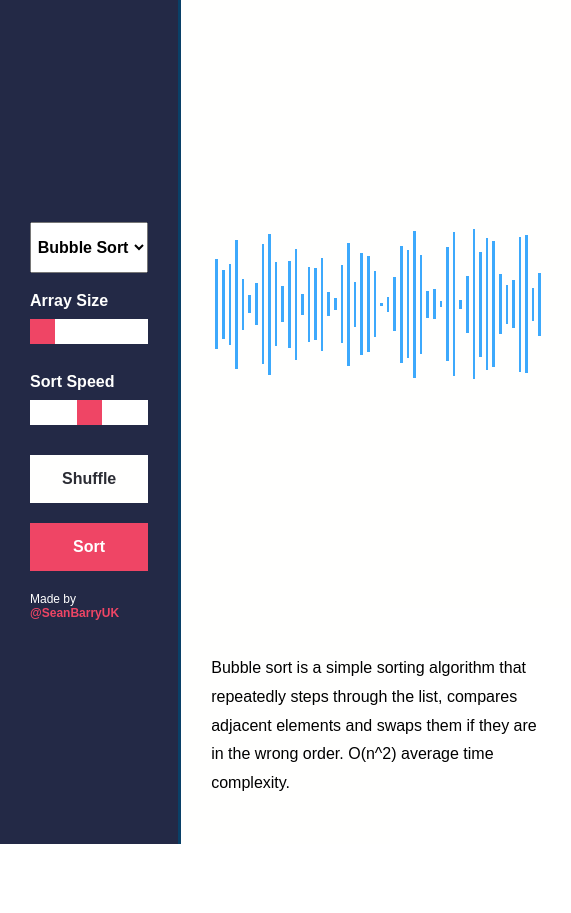
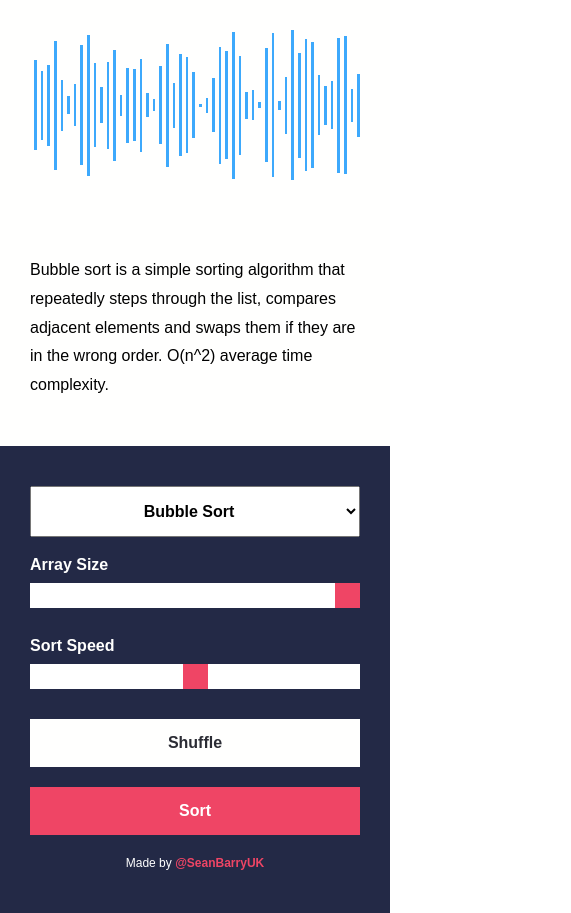
Before and after one commit to SeanBarry/sorting-algorithms, a React (Create React App) app: page / in a window 390 px wide. Shown: the whole page, 571 px wide, since content can reach past the window. Before the commit the page ends 844 px from the top, so only its background shows below. Built offline with nearby package versions, Linux system fonts and the light colour scheme.

Commit message:
add mobile styles

```diff
--- a/src/App.styles.ts
+++ b/src/App.styles.ts
@@ -19,6 +19,14 @@ export const Wrapper = styled(Div)`
   height: 100%;
   background-color: ${BACKGROUND};
   display: flex;
+
+  @media (min-width: 768px) {
+    flex-direction: row-reverse;
+  }
+
+  @media (max-width: 768px) {
+    flex-direction: column;
+  }
 `;
 
 type ArrayItemProps = {
@@ -38,13 +46,18 @@ export const ArrayElement = styled.div<ArrayItemProps>`
 export const ToolBar = styled(Div)`
   background: ${BACKGROUND_SECONDARY};
   display: flex;
-  flex-direction: column;
   align-items: center;
   justify-content: center;
   padding: 30px;
   height: 100%;
   width: 250px;
   border-right: 3px solid rgb(9 64 103);
+  flex-direction: column;
+
+  @media (max-width: 768px) {
+    border-right: none;
+    width: 100%;
+  }
 `;
 
 export const ArrayWrapper = styled(Div)`
--- a/src/App.tsx
+++ b/src/App.tsx
@@ -3,7 +3,13 @@ import * as S from "./App.styles";
 import { ArrayItem, SortingAlgorithm } from "./types";
 import { MAX_ARRAY_SIZE, MAX_SPEED } from "./constants";
 import React, { useEffect, useRef, useState } from "react";
-import { bubbleSort, createArrayItem, insertionSort, selectionSort, shuffle } from "./utils";
+import {
+  bubbleSort,
+  createArrayItem,
+  insertionSort,
+  selectionSort,
+  shuffle,
+} from "./utils";
 
 import { Normalize } from "styled-normalize";
 
@@ -78,18 +84,30 @@ const App = () => {
     <>
       <Normalize />
       <S.Wrapper>
+        <S.Rows>
+          <S.ArrayWrapper ref={mainContentWidth}>
+            {array.map((w) => (
+              <S.ArrayElement key={w.value} element={w} />
+            ))}
+          </S.ArrayWrapper>
+          <S.Description>{getAlgorithmDescription()}</S.Description>
+        </S.Rows>
         <S.ToolBar>
           <S.Select
             value={sortingAlgorithm}
             onChange={(event) => {
-              const {value} = event.target
-              const typedValue = value as SortingAlgorithm
+              const { value } = event.target;
+              const typedValue = value as SortingAlgorithm;
               shuffleArray(arraySize);
               setSortingAlgorithm(typedValue);
             }}
             disabled={inProgress}
           >
-            {Object.values(SortingAlgorithm).map(w => (<option key={w} value={w}>{w}</option>))}
+            {Object.values(SortingAlgorithm).map((w) => (
+              <option key={w} value={w}>
+                {w}
+              </option>
+            ))}
           </S.Select>
           <S.SliderWrapper>
             <S.SliderDescription>Array Size</S.SliderDescription>
@@ -128,17 +146,16 @@ const App = () => {
             Sort
           </S.Button>
           <S.Credits>
-            Made by <S.Link href="https://twitter.com/seanbarryuk" target="_new" rel="noopener nofollow">@SeanBarryUK</S.Link>
+            Made by{" "}
+            <S.Link
+              href="https://twitter.com/seanbarryuk"
+              target="_new"
+              rel="noopener nofollow"
+            >
+              @SeanBarryUK
+            </S.Link>
           </S.Credits>
         </S.ToolBar>
-        <S.Rows>
-          <S.ArrayWrapper ref={mainContentWidth}>
-            {array.map((w) => (
-              <S.ArrayElement key={w.value} element={w} />
-            ))}
-          </S.ArrayWrapper>
-          <S.Description>{getAlgorithmDescription()}</S.Description>
-        </S.Rows>
       </S.Wrapper>
     </>
   );
```
